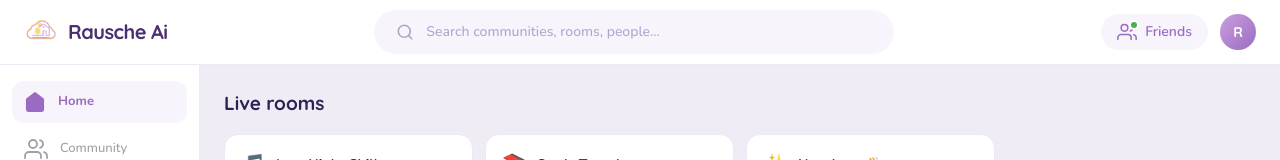
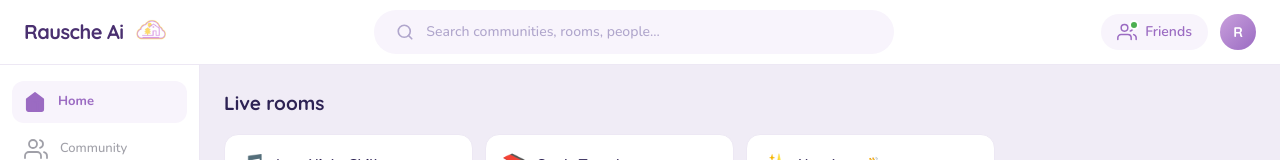
Before and after one commit to RayMangahas/rausche.ai, a Next.js app: page / in a window 1280 px wide. Shown: the top 160 px of the page. Built offline with nearby package versions, Linux system fonts and the light colour scheme.

Commit message:
topnav bar left logo

```diff
--- a/src/components/layout/TopNav.tsx
+++ b/src/components/layout/TopNav.tsx
@@ -17,8 +17,11 @@ export default function TopNav({
   return (
     <header className="bg-white border-b border-soft-lavender-border sticky top-0 z-50 px-6 py-2.5">
       <div className="flex items-center gap-6 max-w-[1400px] mx-auto">
-        {/* Logo + Name */}
+        {/* Name + Logo */}
         <Link href="/" className="flex items-center gap-2.5 no-underline flex-shrink-0">
+          <span className="font-display font-bold text-xl text-soft-purple-deep tracking-tight">
+            Rausche Ai
+          </span>
           <Image
             src="/logo.png"
             alt="Rausche Ai logo"
@@ -26,9 +29,6 @@ export default function TopNav({
             height={34}
             className="object-contain"
           />
-          <span className="font-display font-bold text-xl text-soft-purple-deep tracking-tight">
-            Rausche Ai
-          </span>
         </Link>
 
         {/* Center Search Bar */}
```
